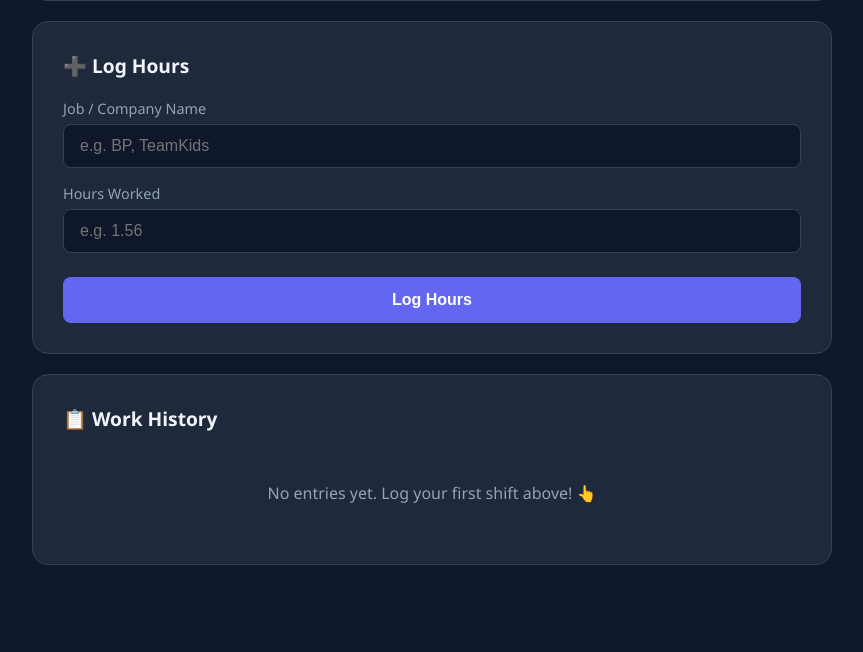
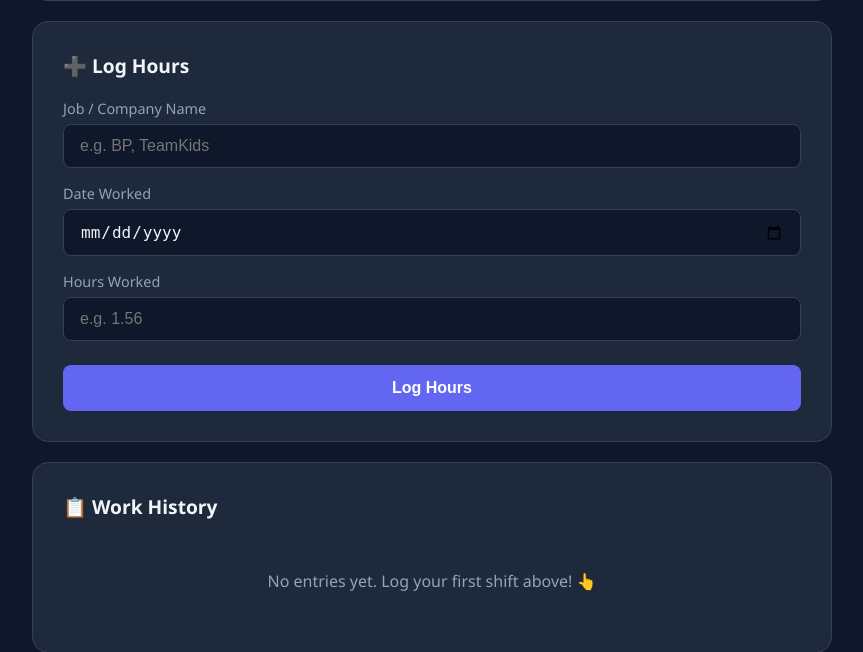
Before and after one commit to sandalu/work-hour-tracker, a Flask app: page / in a window 1280 px wide. Shown: the part 449-1101 px from the top of the page, without its empty margins (208-1071 px from the left). Before the commit the page ends 1014 px from the top, so only its background shows below. Run offline with Flask 3, Linux system fonts and the light colour scheme.

Commit message:
Add date picker for logging hours and date worked column in history

```diff
--- a/src/app.py
+++ b/src/app.py
@@ -51,7 +51,8 @@ def index():
 def log():
     job = request.form.get('job')
     hours = float(request.form.get('hours'))
-    log_hours(hours, job)
+    work_date = request.form.get('work_date')
+    log_hours(hours, job, work_date)
     return redirect(url_for('index'))
 
 @app.route('/delete/<int:index>', methods=['POST'])
--- a/src/tracker.py
+++ b/src/tracker.py
@@ -22,19 +22,20 @@ def save_data(data):
     with open(file_path, "w") as f:
         json.dump(data, f, indent=4)
 
-def log_hours(hours, job_name):
-    """Log work hours for today"""
+def log_hours(hours, job_name, work_date=None):
+    """Log work hours for a specific date"""
     data = load_data()
 
     entry = {
         "date": str(date.today()),
+        "work_date": work_date if work_date else str(date.today()),
         "hours": hours,
         "job": job_name
     }
 
     data["entries"].append(entry)
     save_data(data)
-    print(f"✅ Logged {hours} hours for {job_name} on {date.today()}")
+    print(f"✅ Logged {hours} hours for {job_name} on {work_date}")
 
 def get_fortnight_start():
     """Get the most recent Monday as fortnight start"""
@@ -57,7 +58,8 @@ def get_fortnightly_hours():
     total = 0
 
     for entry in data["entries"]:
-        entry_date = datetime.strptime(entry["date"], "%Y-%m-%d").date()
+        date_key = entry.get("work_date", entry["date"])
+        entry_date = datetime.strptime(date_key, "%Y-%m-%d").date()
         if fortnight_start <= entry_date <= fortnight_end:
             total += entry["hours"]
 
--- a/static/style.css
+++ b/static/style.css
@@ -212,3 +212,21 @@ tr:hover td {
 .fortnight-period strong {
     color: #e2e8f0;
 }
+
+/* Date picker */
+input[type="date"] {
+    width: 100%;
+    padding: 12px 16px;
+    background: #0f172a;
+    border: 1px solid #334155;
+    border-radius: 8px;
+    color: #f1f5f9;
+    font-size: 1rem;
+    outline: none;
+    transition: border-color 0.2s;
+    cursor: pointer;
+}
+
+input[type="date"]:focus {
+    border-color: #6366f1;
+}
--- a/templates/index.html
+++ b/templates/index.html
@@ -52,6 +52,10 @@
                     <input type="text" name="job" placeholder="e.g. BP, TeamKids" required>
                 </div>
                 <div class="form-group">
+                    <label>Date Worked</label>
+                    <input type="date" name="work_date" required>
+                </div>
+                <div class="form-group">
                     <label>Hours Worked</label>
                     <input type="number" name="hours" step="0.01" min="0.01" max="24" placeholder="e.g. 1.56" required>
                 </div>
@@ -66,18 +70,20 @@
             <table>
                 <thead>
                     <tr>
-                        <th>Date</th>
+                        <th>Date Worked</th>
                         <th>Job</th>
                         <th>Hours</th>
+                        <th>Logged On</th>
                         <th>Action</th>
                     </tr>
                 </thead>
                 <tbody>
                     {% for entry in entries %}
                     <tr>
-                        <td>{{ entry.date }}</td>
+                        <td>{{ entry.work_date }}</td>
                         <td>{{ entry.job }}</td>
                         <td>{{ entry.hours }}hrs</td>
+                        <td>{{ entry.date }}</td>
                         <td>
                             <form action="/delete/{{ loop.index0 }}" method="POST" onsubmit="return confirm('Delete this entry?')">
                                 <button type="submit" class="btn-delete">🗑️ Delete</button>
```
